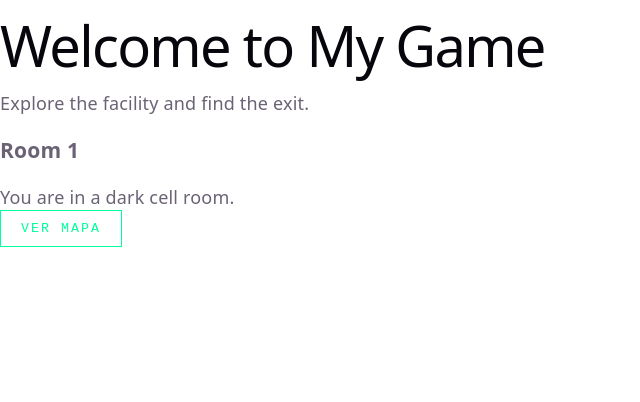
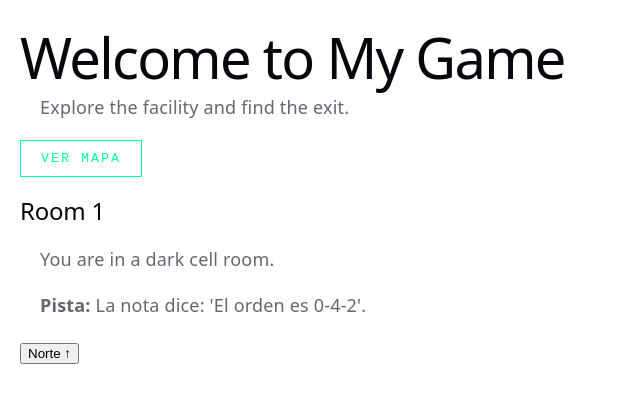
Before and after one commit to JoshuaMV-DSLS/React-Projects, a React (Vite) app in the folder GameProject/: page / in a window 1280 px wide. Shown: the top 402 px of the page, without its empty margins (0-640 px from the left). Built offline with nearby package versions, Linux system fonts and the light colour scheme.

Commit message:
movement added, map toggle button added, comments added for clarity

```diff
--- a/GameProject/src/App.jsx
+++ b/GameProject/src/App.jsx
@@ -1,25 +1,56 @@
-// @ts-ignore
-// @ts-ignore
-import { useState, useEffect } from "react";
+import { useState } from "react";
 
+// EL MAPA:
 const escapeMap = [
-  { id: 0, name: "Room 1", description: "You are in a dark cell room." },
-  { id: 1, name: "Room 2", description: "You are in a dormroom." },
-  { id: 2, name: "Room 3", description: "You are in a basement room." },
-  { id: 3, name: "Room 4", description: "You are in a library room." },
-  { id: 4, name: "Room 5", description: "You are in a maintenance room." },
-  { id: 5, name: "Room 6", description: "You are in a service hall." }
+  {
+    id: 0,
+    name: "Room 1",
+    description: "You are in a dark cell room.",
+    puzzle: { type:"circuit", solved: false, difficulty: "medium" },
+    items: [ { id: "key_card_blue", name: "Tarjeta Azul", description: "Acceso nivel 1" } ],
+    interactions: [ { id: "note_01", text: "La nota dice: 'El orden es 0-4-2'." } ],
+    connections: { north: 1 } // Lleva a Room 2
+  },
+  {
+    id: 1,
+    name: "Room 2",
+    description: "You are in a dormroom.",
+    connections: { south: 0, east: 2 } // Regresa a Room 1, o va a Room 3
+  },
+  {
+    id: 2,
+    name: "Room 3",
+    description: "You are in a basement room.",
+    connections: { west: 1 } // Regresa a Room 2
+  },
+  { id: 3, name: "Room 4", description: "You are in a library room.", connections: {} },
+  { id: 4, name: "Room 5", description: "You are in a maintenance room.", connections: {} },
+  { id: 5, name: "Room 6", description: "You are in a service hall.", connections: {} }
 ];
 
-function App() {
+//---------------------------
+// ---------- APP ----------
+//---------------------------
+
+export default function App() {
   const [currentRoomId, setCurrentRoomId] = useState(0);
   const [showMap, setShowMap] = useState(false);
+
   const currentRoom = escapeMap[currentRoomId];
 
+  // FUNCIÓN DE MOVIMIENTO
   // @ts-ignore
-  const handleRoomSelect = (id) => {
-    setCurrentRoomId(id);
-    setShowMap(false); // Cerramos el mapa al elegir habitación
+  const handleMove = (direction) => {
+    // Buscar la conexión entre room con la dirección
+    // @ts-ignore
+    const nextRoomId = currentRoom.connections?.[direction];
+
+    if (nextRoomId !== undefined) {
+      console.log(`Moviendo a la habitación: ${nextRoomId}`);
+      setCurrentRoomId(nextRoomId);
+    } else {
+      console.log("Camino bloqueado o pared en dirección:", direction);
+    }
   };
 
   const handleMapToggle = () => {
@@ -32,21 +63,21 @@ function App() {
         <h1>Welcome to My Game</h1>
         <p>Explore the facility and find the exit.</p>
 
-        {/* Mostramos la vista de la habitación actual */}
-        <RoomView data={currentRoom} />
-
-        <section>
+        <section style={{ marginTop: '20px' }}>
           <button className="btn-map-toggle" onClick={handleMapToggle}>
             {showMap ? "Cerrar Mapa" : "Ver Mapa"}
           </button>
         </section>
 
-        {/* LÓGICA DEL MAPA: Solo se renderiza si showMap es true */}
+        <section>
+          {/*PASAR DATOS DE LA HABITACIÓN COMPLETA Y LA FUNCIÓN DE MOVIMIENTO */}
+          <RoomView room={currentRoom} onMove={handleMove} />
+        </section>
+
         {showMap && (
           <MazeMap
             data={escapeMap}
             currentId={currentRoomId}
-            onSelect={handleRoomSelect}
           />
         )}
       </div>
@@ -54,9 +85,54 @@ function App() {
   );
 }
 
-// Componente del Mapa
+//----------------------------------------------
+// ---------- COMPONENTES SECUNDARIOS ----------
+//----------------------------------------------
+
 // @ts-ignore
-function MazeMap({ data, currentId, onSelect }) {
+function RoomView({ room, onMove }) {
+  return (
+    <>
+      <section>
+        <h2>{room.name}</h2>
+        <p>{room.description}</p>
+        {/*  Si existe pista en esta habitación se muestra*/}
+        {room.interactions && <p><strong>Pista:</strong> {room.interactions[0].text}</p>}
+      </section>
+
+      {/* Pasa las conexiones y la función a los controles */}
+      <NavigationControls connections={room.connections} onMove={onMove} />
+    </>
+  );
+}
+
+// @ts-ignore
+function NavigationControls({ connections, onMove }) {
+  // No se muestran contoles si la habitación no tiene conexiones definidas
+  if (!connections) return null;
+
+  return (
+    <div className="navigation-ui" style={{ marginTop: '15px' }}>
+      {connections.north !== undefined &&
+        <button onClick={() => onMove('north')}>Norte ↑</button>}
+
+      <div className="east-west-row" style={{ display: 'flex', gap: '10px', margin: '5px 0' }}>
+        {connections.west !== undefined &&
+          <button onClick={() => onMove('west')}>← Oeste</button>
+        }
+
+        {connections.east !== undefined &&
+          <button onClick={() => onMove('east')}>Este →</button>}
+      </div>
+
+      {connections.south !== undefined &&
+        <button onClick={() => onMove('south')}>Sur ↓</button>}
+    </div>
+  );
+}
+
+// @ts-ignore
+function MazeMap({ data, currentId }) {
   return (
     <div className="maze-container">
       <h3>MAPA DEL COMPLEJO</h3>
@@ -67,7 +143,6 @@ function MazeMap({ data, currentId, onSelect }) {
           <div
             key={room.id}
             className={"map-node " + (room.id === currentId ? 'current' : '')}
-            onClick={() => onSelect(room.id)}
           >
             {room.name}
           </div>
@@ -76,15 +151,3 @@ function MazeMap({ data, currentId, onSelect }) {
     </div>
   );
 }
-
-// @ts-ignore
-function RoomView({ data }) {
-  return (
-    <section>
-      <h3>{data.name}</h3>
-      <p>{data.description}</p>
-    </section>
-  );
-}
-
-export default App;
--- a/GameProject/src/index.css
+++ b/GameProject/src/index.css
@@ -25,6 +25,14 @@
   -webkit-font-smoothing: antialiased;
   -moz-osx-font-smoothing: grayscale;
 
+  --bg-color: #0d0f12;
+  --panel-color: #1a1d23;
+  --accent-color: #00ff9d; /* Verde neón técnico */
+  --error-color: #ff4444;
+  --text-primary: #e0e0e0;
+  --border-glow: 0 0 10px rgba(0, 255, 157, 0.3);
+  --font-tech: 'Share Tech Mono', monospace; /* Ideal para el feeling de código/ingeniería */
+
   @media (max-width: 1024px) {
     font-size: 16px;
   }
@@ -51,17 +59,12 @@
 }
 
 body {
-  margin: 0;
-}
-
-:root {
-  --bg-color: #0d0f12;
-  --panel-color: #1a1d23;
-  --accent-color: #00ff9d; /* Verde neón técnico */
-  --error-color: #ff4444;
-  --text-primary: #e0e0e0;
-  --border-glow: 0 0 10px rgba(0, 255, 157, 0.3);
-  --font-tech: 'Share Tech Mono', monospace; /* Ideal para el feeling de código/ingeniería */
+  margin-top: 20px;
+  margin-bottom: 20px;
+  margin-left: 20px;
+  margin-right: 20px;
+  gap: 40px;
+  display:flex;
 }
 
 h1,
@@ -69,12 +72,13 @@ h2 {
   font-family: var(--heading);
   font-weight: 500;
   color: var(--text-h);
+
 }
 
 h1 {
   font-size: 56px;
   letter-spacing: -1.68px;
-  margin: 32px 0;
+  margin: 24px 0;
   @media (max-width: 1024px) {
     font-size: 36px;
     margin: 20px 0;
@@ -84,13 +88,13 @@ h2 {
   font-size: 24px;
   line-height: 118%;
   letter-spacing: -0.24px;
-  margin: 0 0 8px;
+  margin: 20px 0;
   @media (max-width: 1024px) {
     font-size: 20px;
   }
 }
 p {
-  margin: 0;
+  margin: 20px;
 }
 
 code,
@@ -192,14 +196,14 @@ code {
   transform: translate(-50%, -50%);
   background: rgba(13, 15, 18, 0.98);
   border: 2px solid var(--accent-color);
-  padding: 30px;
+  padding: 40px;
   z-index: 1000;
 
   display: grid;
-  grid-template-columns: repeat(1, 100px); /* 5 columnas que ocupan el mismo espacio */
+  grid-template-columns: repeat(1, 100px);
   gap: 15px;
   width: 90%;
-  max-width: 70%;
+  max-width: 65%;
   min-height: 300px;
   position:center;
 
```
